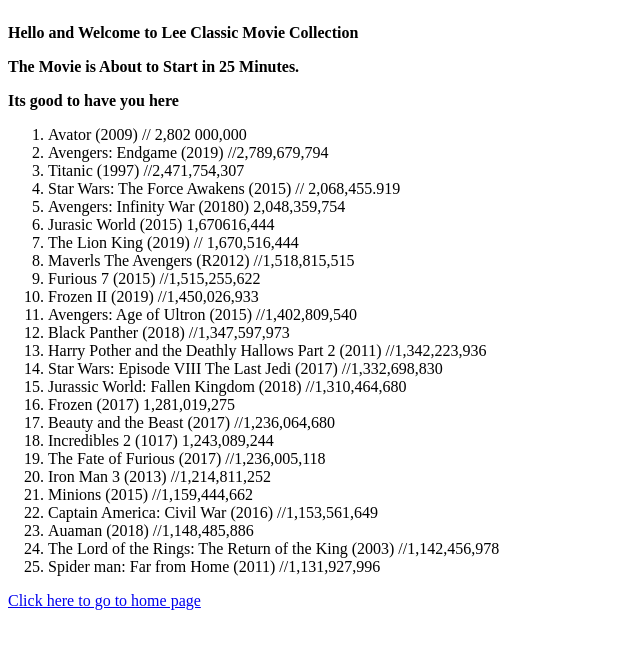
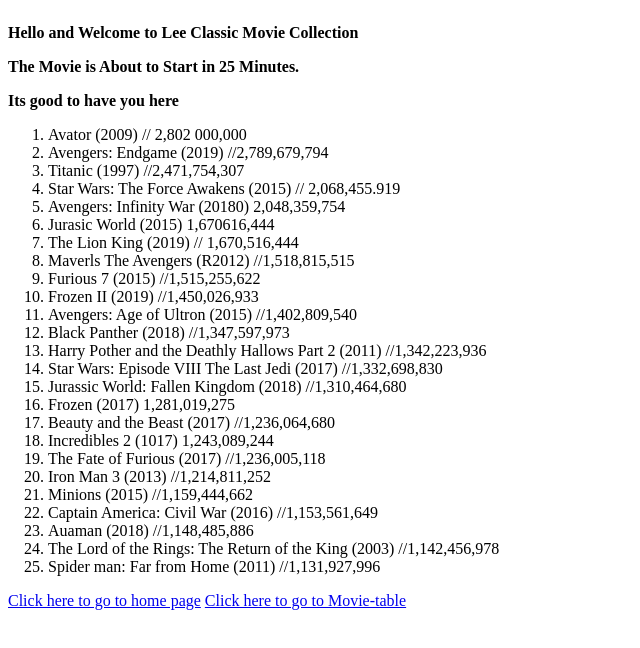
Before and after one commit to madirelerato-ITvarsity/Module-1-Assessment-4, a plain HTML site: page list-of-movies.html in a window 1280 px wide. Shown: the part 56-704 px from the top of the page, without its empty margins (0-640 px from the left). Drawn offline with Linux system fonts and the light colour scheme.

Commit message:
Update list-of-movies.html

```diff
--- a/list-of-movies.html
+++ b/list-of-movies.html
@@ -36,5 +36,6 @@
             <li>Spider man: Far from Home (2011) //1,131,927,996</li>
         </ol>
         <a href="index.html">Click here to go to home page</a>
+        <a href="movie-table.html">Click here to go to Movie-table</a>
     </body>
 </html>
```
